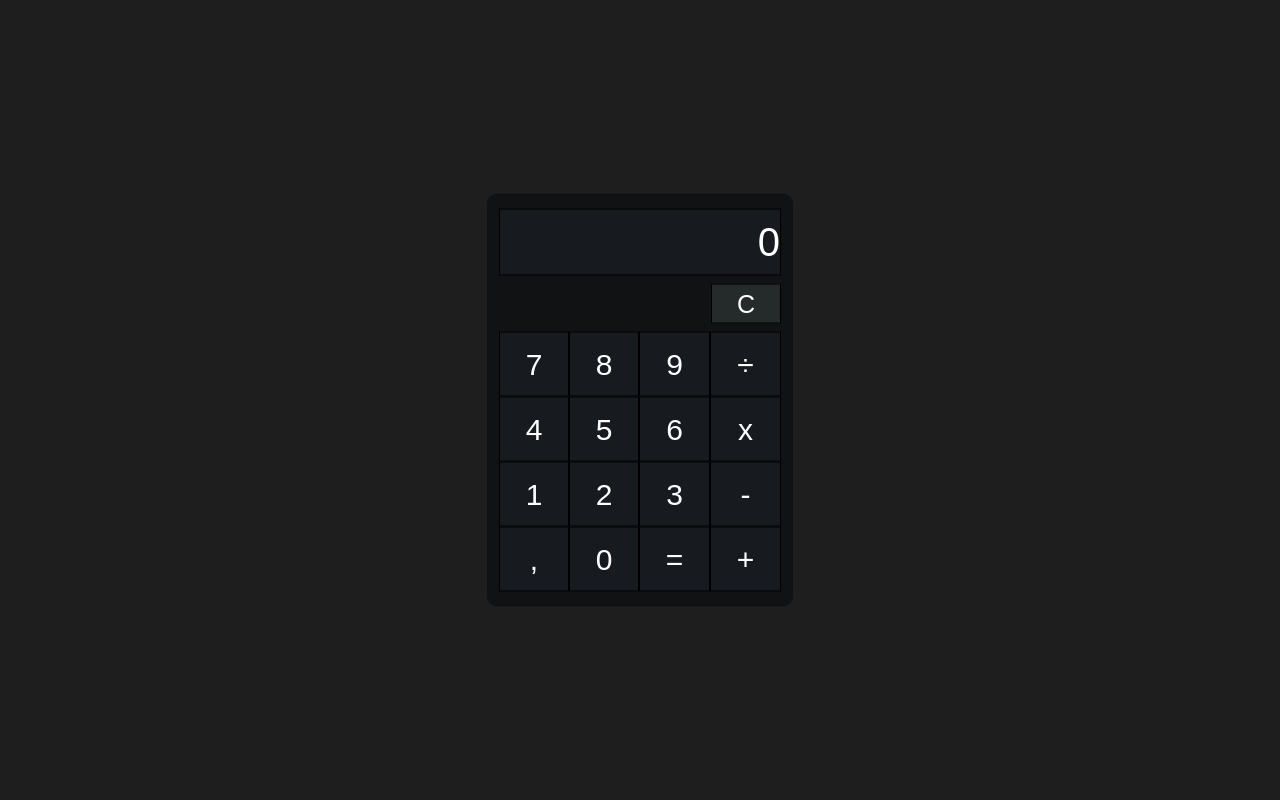
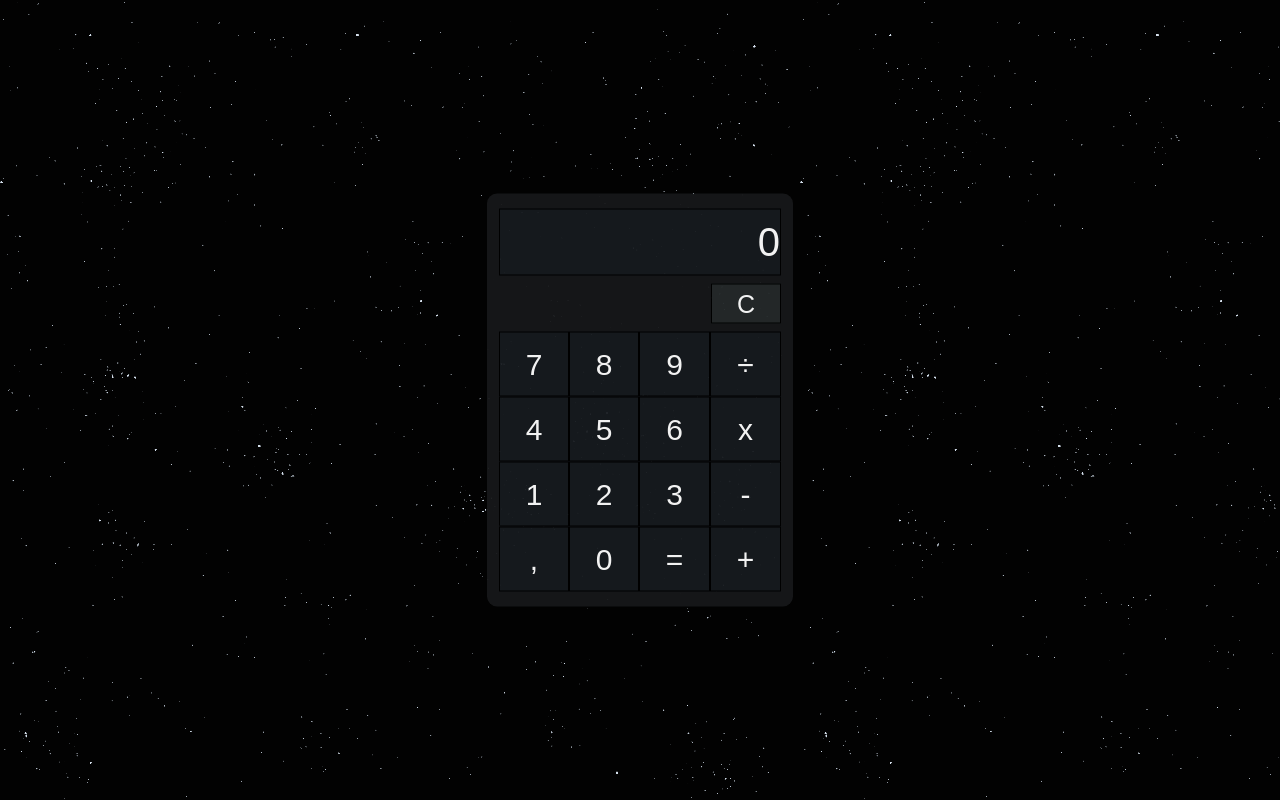
Before and after one commit to silascunha/calculadora-js, a plain HTML site: page index.html in a window 1280 px wide. Drawn offline with Linux system fonts and the light colour scheme.

Commit message:
adição do fundo

```diff
--- a/css/style.css
+++ b/css/style.css
@@ -5,6 +5,7 @@
 
 body {
     background-color: #1E1E1E;
+    background-image: url(../imagens/fundo.png);
 }
 
 .container {
@@ -15,7 +16,8 @@ body {
     transform: translate(-50%, -50%);
     padding: 15px 12px;
     border-radius: 10px;
-    background-color: #101214;
+    background-color: #17181a;
+    opacity: 0.95;
     text-align: center;
     box-shadow: 20px;
 }
```
Also changed, not shown: imagens/fundo.png (added).
